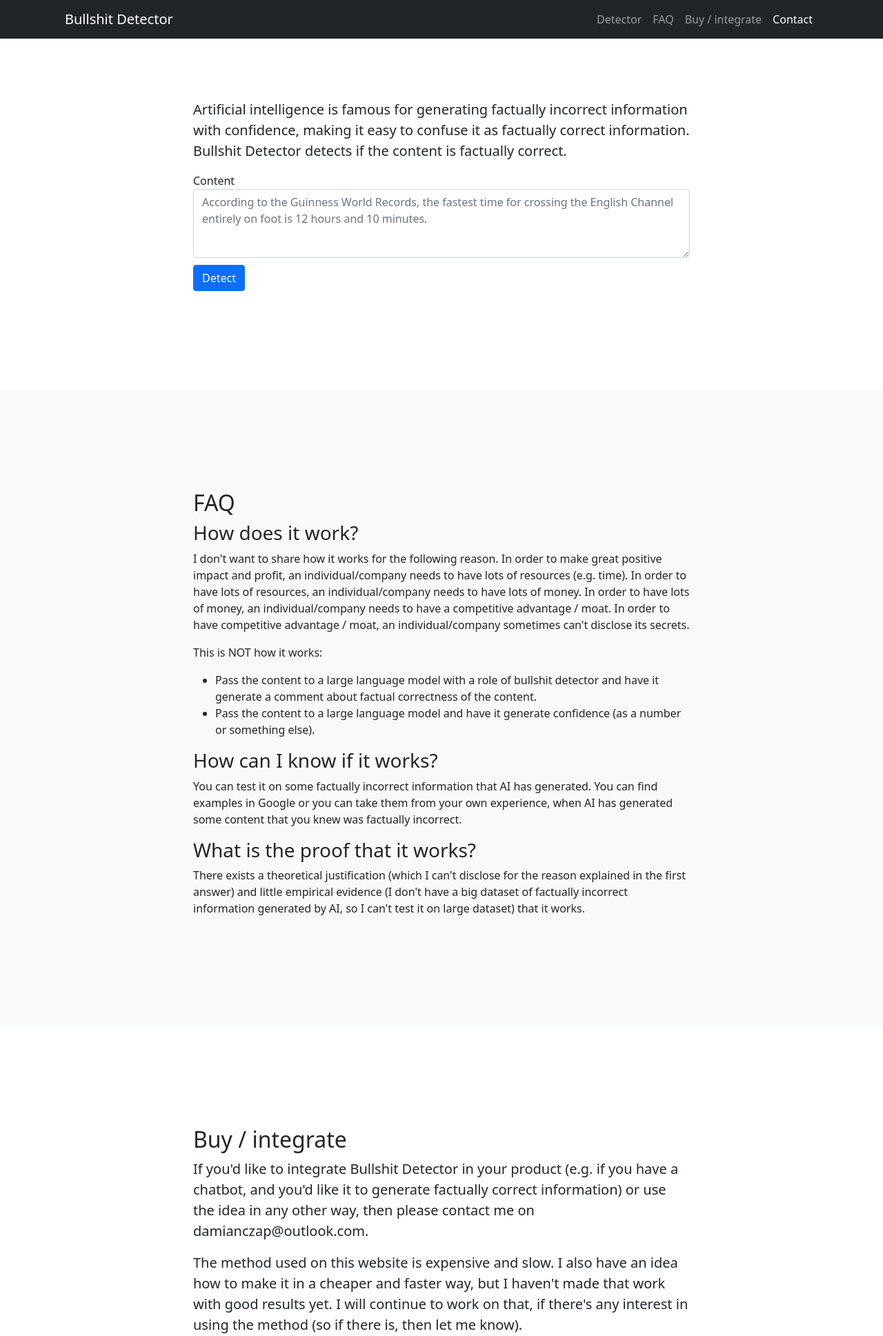
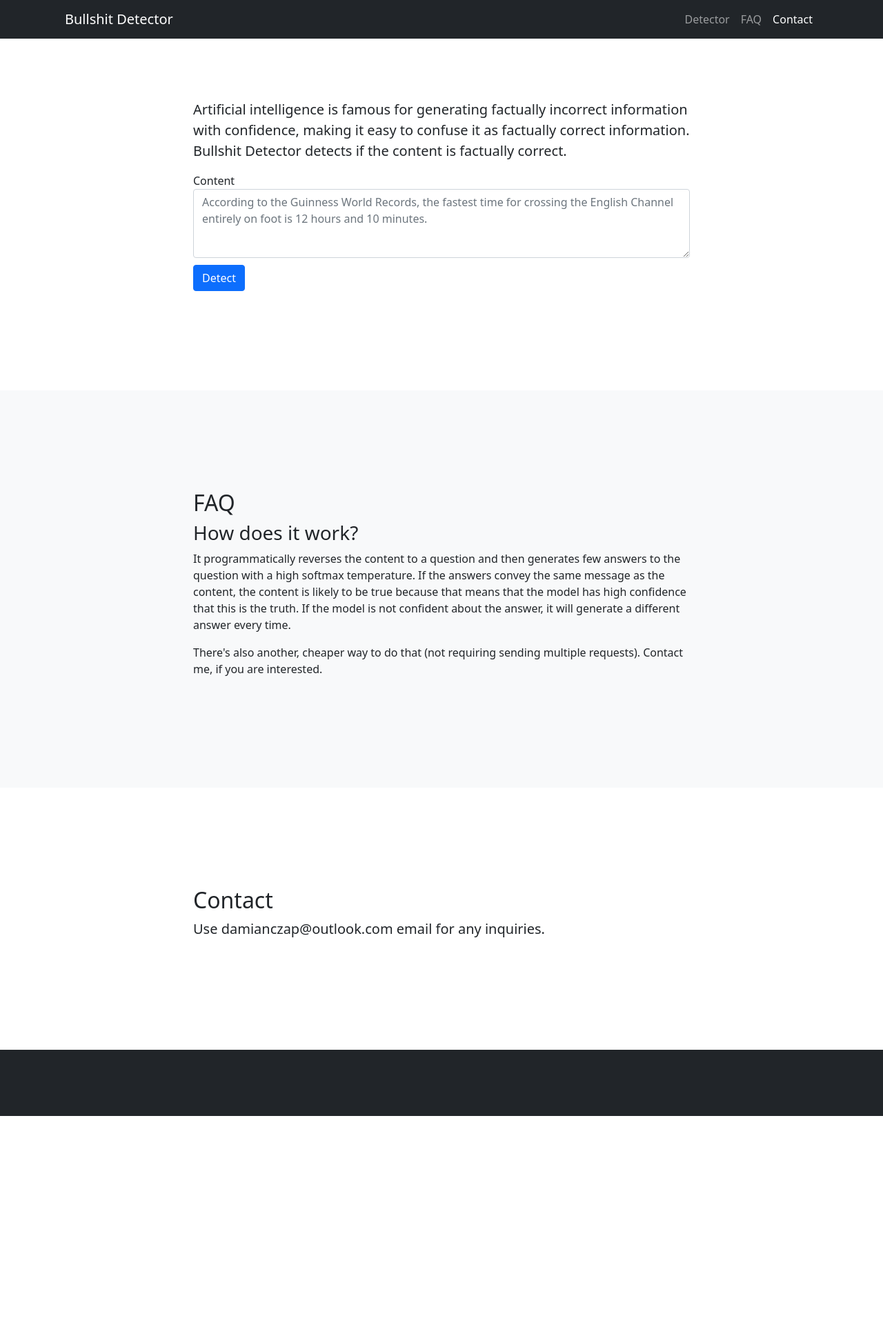
Before and after one commit to damc/bullshit-detector, a Flask app: page / in a window 1280 px wide. Shown: the top 1937 px of the page at 69% size. After the commit the page ends 1618 px from the top, so only its background shows below. Run offline with Flask 2, Linux system fonts and the light colour scheme; some libraries are stand-ins or nearby versions.

Commit message:
Content correction

```diff
--- a/website/templates/index.html
+++ b/website/templates/index.html
@@ -23,7 +23,6 @@
                     <ul class="navbar-nav ms-auto">
                         <li class="nav-item"><a class="nav-link" href="#detector">Detector</a></li>
                         <li class="nav-item"><a class="nav-link" href="#faq">FAQ</a></li>
-                        <li class="nav-item"><a class="nav-link" href="#integrate">Buy / integrate</a></li>
                         <li class="nav-item"><a class="nav-link" href="#contact">Contact</a></li>
                     </ul>
                 </div>
@@ -94,37 +93,11 @@
                     <div class="col-lg-8">
                         <h2>FAQ</h2>
                         <h3 class="question">How does it work?</h3>
-
                         <div class="answer">
-                            <p>I don't want to share how it works for the following reason. In order to make great positive impact and profit, an individual/company needs to have lots of resources (e.g. time). In order to have lots of resources, an individual/company needs to have lots of money. In order to have lots of money, an individual/company needs to have a competitive advantage / moat. In order to have competitive advantage / moat, an individual/company sometimes can't disclose its secrets.</p>
-                            <p>This is NOT how it works:</p>
-                            <ul>
-                                <li>Pass the content to a large language model with a role of bullshit detector and have it generate a comment about factual correctness of the content.</li>
-                                <li>Pass the content to a large language model and have it generate confidence (as a number or something else).</li>
-                            </ul>
-                        </div>
-                        <h3 class="question">How can I know if it works?</h3>
-                        <div class="answer">
-                            <p>You can test it on some factually incorrect information that AI has generated. You can find examples in Google or you can take them from your own experience, when AI has generated some content that you knew was factually incorrect.</p>
-                        </div>
-                        <h3 class="question">What is the proof that it works?</h3>
-                        <div class="answer">
-                            <p>There exists a theoretical justification (which I can't disclose for the reason explained in the first answer) and little empirical evidence (I don't have a big dataset of factually incorrect information generated by AI, so I can't test it on large dataset) that it works.</p>
+                            <p>It programmatically reverses the content to a question and then generates few answers to the question with a high softmax temperature. If the answers convey the same message as the content, the content is likely to be true because that means that the model has high confidence that this is the truth. If the model is not confident about the answer, it will generate a different answer every time.</p>
+                            <p>There's also another, cheaper way to do that (not requiring sending multiple requests). Contact me, if you are interested.</p>
                         </div>
                     </div>
-                </div>
-            </div>
-        </section>
-        <!-- Integrate section-->
-        <section id="integrate">
-            <div class="container px-4">
-                <div class="row gx-4 justify-content-center">
-                    <div class="col-lg-8">
-                        <h2>Buy / integrate</h2>
-                        <p class="lead">If you'd like to integrate Bullshit Detector in your product (e.g. if you have a chatbot, and you'd like it to generate factually correct information) or use the idea in any other way, then please contact me on damianczap@outlook.com.</p>
-                        <p class="lead">The method used on this website is expensive and slow. I also have an idea how to make it in a cheaper and faster way, but I haven't made that work with good results yet. I will continue to work on that, if there's any interest in using the method (so if there is, then let me know).</p>
-                    </div>
-
                 </div>
             </div>
         </section>
```
